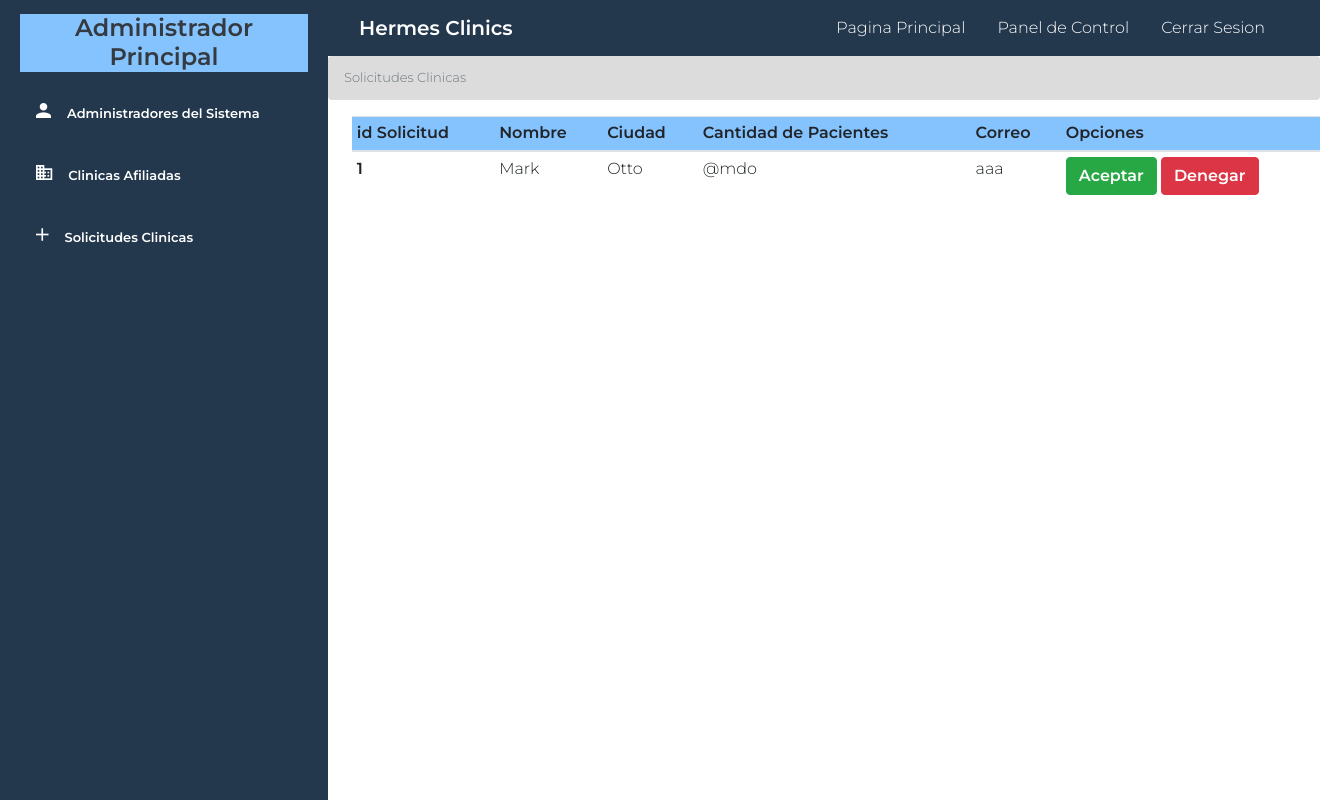
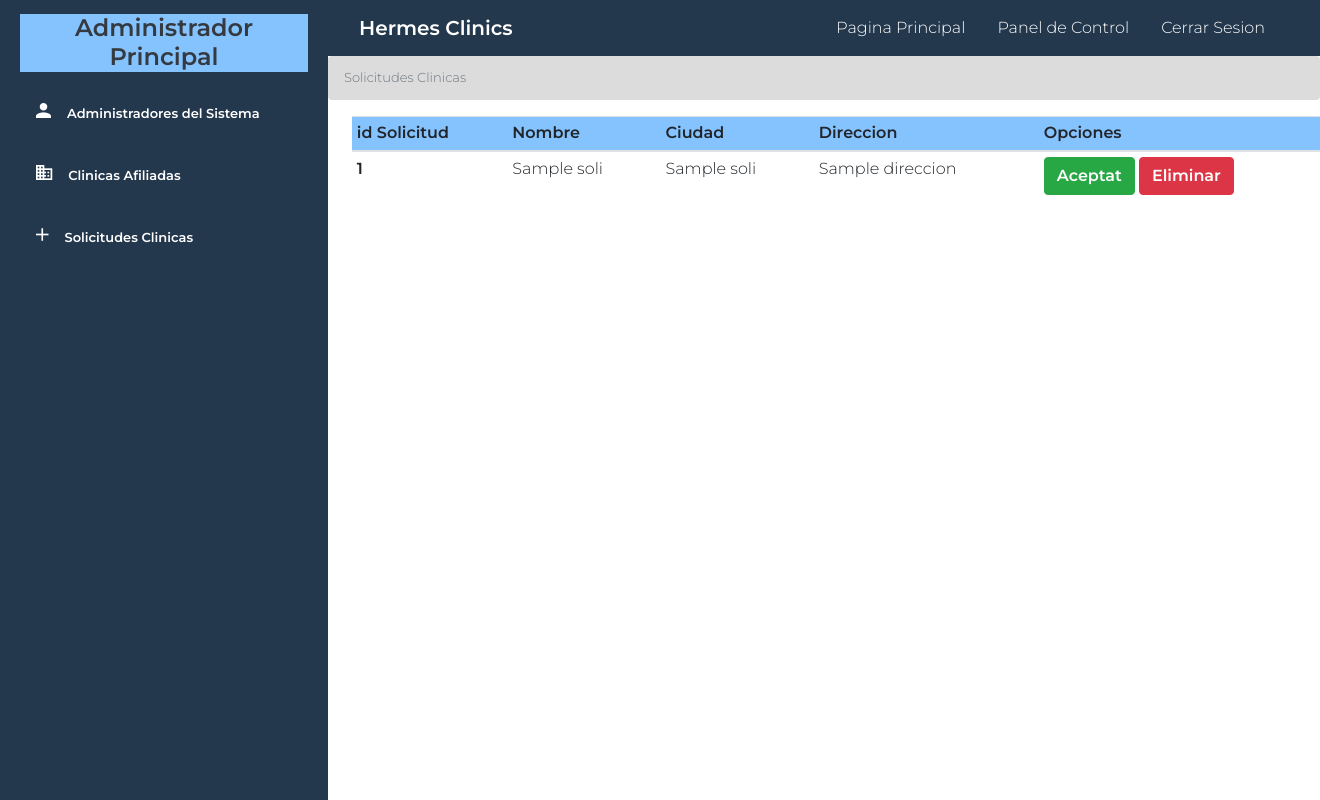
Before and after one commit to juaca2009/GestorHistoriasClinicas, a Flask app: template sistema_gestor_historias_clinicas/templates/adminP/adminP_solicitudes.html in a window 1320 px wide; the page is wider, and only the part inside the window is pictured. Run offline with Flask 2, Linux system fonts and the light colour scheme; the template is opened without the code that fills it: most values are stand-ins (such as "Sample title", 1, 10 or a date in 2020); parts of the project's set-up code (start-up, migrations or seed data) failed here and were passed over.

Commit message:
vista solicitudes clinicas

```diff
--- a/sistema_gestor_historias_clinicas/templates/adminP/adminP_solicitudes.html
+++ b/sistema_gestor_historias_clinicas/templates/adminP/adminP_solicitudes.html
@@ -12,28 +12,27 @@
                             <th scope="col">id Solicitud</th>
                             <th scope="col">Nombre</th>
                             <th scope="col">Ciudad</th>
-                            <th scope="col">Cantidad de Pacientes</th>
-                            <th scope="col">Correo</th>
+                            <th scope="col">Direccion</th>
                             <th scope="col">Opciones</th>
                           </tr>
                         </thead>
                         <tbody>
+                          {% for i in soli %}
                             <tr>
-                            <th scope="row">1</th>
-                            <td>Mark</td>
-                            <td>Otto</td>
-                            <td>@mdo</td>
-                            <td>aaa</td>
+                              <th scope="row">{{ i['id'] }}</th>
+                              <td>{{ i['nombre'] }}</td>
+                              <td>{{ i['ciudad.nombre'] }}</td>
+                              <td>{{ i['direccion'] }}</td>
                               <td>
                                   <div class="w-10">
                                       <form method="POST" action="" novalidate>
-                                        <button class="btn btn-success font-weight-bold" type="submit"> Aceptar</button>
-                                        <button class="btn btn-danger  font-weight-bold" type="submit"> Denegar</button>
+                                          <a class="btn btn-success font-weight-bold" href="#" role="button">Aceptat</a>
+                                          <a class="btn btn-danger font-weight-bold" href="#" role="button">Eliminar</a>
                                       </form>
-
                                   </div>
                               </td>
                             </tr>
+                          {% endfor %}
                         </tbody>
                       </table>
                 </div>
```
Also changed, not shown: sistema_gestor_historias_clinicas/vistas/adminV.py (+14 -6 lines). Lines whose indentation alone changed are shown as unchanged.
